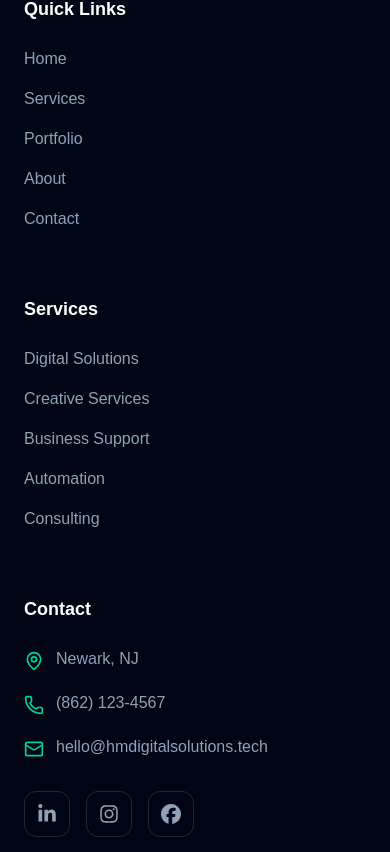
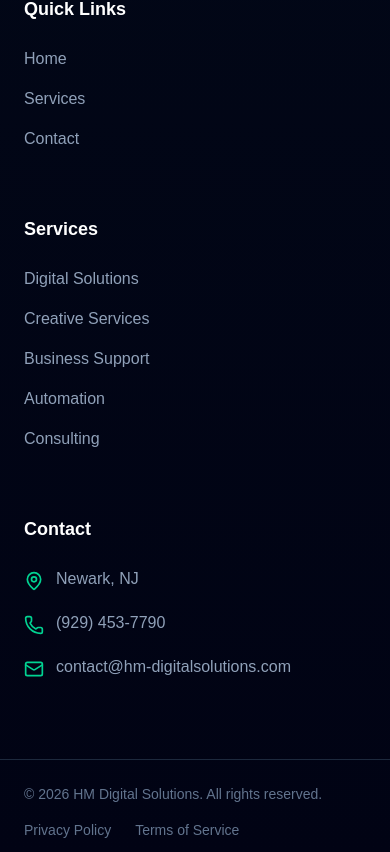
Before and after one commit to Hazichomwarr/hm-digital-solutions, a Next.js app: page / in a window 390 px wide. Shown: the part 8712-9564 px from the top of the page. Built offline with nearby package versions, Linux system fonts and the light colour scheme.

Commit message:
feat: add nav-links data driven in navbar and footer

```diff
--- a/components/landing/layout/Footer.tsx
+++ b/components/landing/layout/Footer.tsx
@@ -4,19 +4,19 @@ import FooterBrand from "./FooterBrand";
 import FooterQuickLinks from "./FooterQuickLinks";
 import FooterServices from "./FooterServices";
 import FooterContact from "./FooterContact";
-import FooterNewsletter from "./FooterNewsletter";
+// import FooterNewsletter from "./FooterNewsletter";
 import FooterBottomBar from "./FooterBottomBar";
 
 export default function Footer() {
   return (
     <footer className="bg-linear-to-b from-[#020817] to-[#010314] border-slate-800 text-white">
       {/* Main Footer */}
-      <div className="mx-auto grid max-w-7xl gap-16 px-6 py-20 border-t  lg:grid-cols-5 lg:px-8">
+      <div className="mx-auto grid max-w-7xl gap-16 px-6 py-20 border-t lg:grid-cols-4 lg:px-8">
         <FooterBrand />
         <FooterQuickLinks />
         <FooterServices />
         <FooterContact />
-        <FooterNewsletter />
+        {/* <FooterNewsletter /> */}
       </div>
       <FooterBottomBar />
     </footer>
--- a/components/landing/layout/FooterContact.tsx
+++ b/components/landing/layout/FooterContact.tsx
@@ -1,5 +1,5 @@
 import { Mail, MapPin, Phone } from "lucide-react";
-import { FaFacebook, FaInstagram, FaLinkedinIn } from "react-icons/fa6";
+// import { FaFacebook, FaInstagram, FaLinkedinIn } from "react-icons/fa6";
 
 export default function FooterContact() {
   return (
@@ -14,17 +14,17 @@ export default function FooterContact() {
 
         <li className="flex items-start gap-3">
           <Phone className="mt-1 h-5 w-5 text-emerald-400" />
-          (862) 123-4567
+          (929) 453-7790
         </li>
 
         <li className="flex items-start gap-3">
           <Mail className="mt-1 h-5 w-5 text-emerald-400" />
-          hello@hmdigitalsolutions.tech
+          contact@hm-digitalsolutions.com
         </li>
       </ul>
 
       {/* Socials */}
-      <div className="mt-8 flex gap-4">
+      {/* <div className="mt-8 flex gap-4">
         <button className="rounded-xl border border-slate-800 p-3 text-slate-400 transition hover:border-slate-600 hover:text-white cursor-pointer">
           <FaLinkedinIn className="h-5 w-5" />
         </button>
@@ -36,7 +36,7 @@ export default function FooterContact() {
         <button className="rounded-xl border border-slate-800 p-3 text-slate-400 transition hover:border-slate-600 hover:text-white cursor-pointer">
           <FaFacebook className="h-5 w-5" />
         </button>
-      </div>
+      </div> */}
     </div>
   );
 }
--- a/components/landing/layout/FooterQuickLinks.tsx
+++ b/components/landing/layout/FooterQuickLinks.tsx
@@ -1,3 +1,4 @@
+import { NAV_LINKS } from "@/lib/constants/nav";
 import Link from "next/link";
 
 export default function FooterQuickLinks() {
@@ -6,10 +7,10 @@ export default function FooterQuickLinks() {
       <h4 className="text-lg font-semibold">Quick Links</h4>
 
       <ul className="mt-6 space-y-4 text-slate-400">
-        {["Home", "Services", "Portfolio", "About", "Contact"].map((item) => (
-          <li key={item}>
-            <Link href="/" className="transition hover:text-white">
-              {item}
+        {NAV_LINKS.map((item) => (
+          <li key={item.title}>
+            <Link href={item.link} className="transition hover:text-white">
+              {item.title}
             </Link>
           </li>
         ))}
--- a/components/landing/layout/Navbar.tsx
+++ b/components/landing/layout/Navbar.tsx
@@ -5,6 +5,7 @@
 import Link from "next/link";
 import { Menu } from "lucide-react";
 import Image from "next/image";
+import { NAV_LINKS } from "@/lib/constants/nav";
 
 export default function Navbar() {
   return (
@@ -31,13 +32,13 @@ export default function Navbar() {
 
         {/* Desktop Nav */}
         <nav className="hidden items-center gap-10 lg:flex">
-          {["Home", "Services", "Portfolio", "About", "Contact"].map((item) => (
+          {NAV_LINKS.map((item) => (
             <Link
-              key={item}
-              href={`/${item.toLowerCase()}`}
+              key={item.title}
+              href={item.link}
               className="text-sm font-medium text-slate-300 transition hover:text-white"
             >
-              {item}
+              {item.title}
             </Link>
           ))}
         </nav>
--- /dev/null
+++ b/lib/constants/nav.ts
@@ -0,0 +1,6 @@
+export const NAV_LINKS = [
+  { link: "/", title: "Home" },
+  { link: "/services", title: "Services" },
+  //   { link: "/portfolio", title: "Portfolio" },
+  { link: "/contact", title: "Contact" },
+];
```
